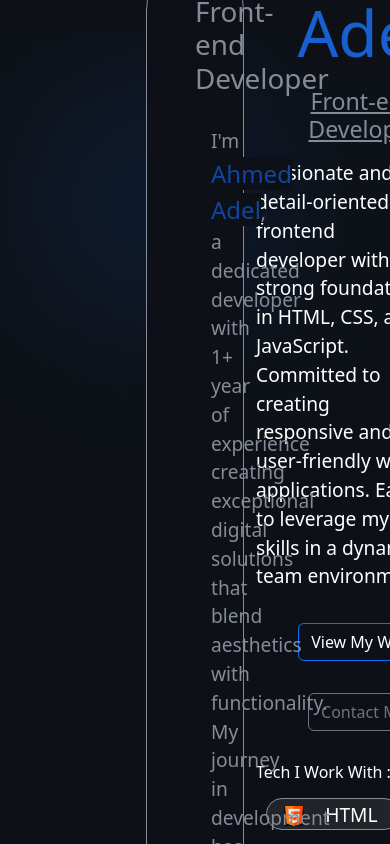
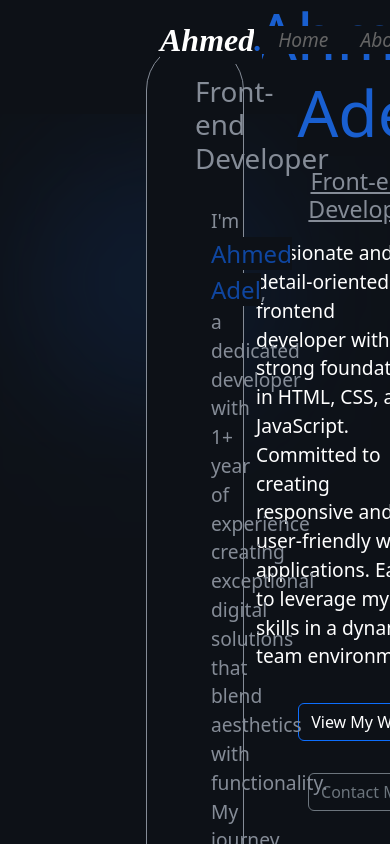
Before and after one commit to AhmedAdeel4/My_Portfolio, a React (Create React App) app: page / in a window 390 px wide. Shown: the top 844 px of the page. Built offline with nearby package versions, Linux system fonts and the light colour scheme.

Commit message:
Update navbar media query

```diff
--- a/src/App.js
+++ b/src/App.js
@@ -8,7 +8,7 @@ function App() {
   return (
     <div className="App">
       <BrowserRouter>
-        {/* <Header /> */}
+        <Header />
         <Routes>
           <Route path="/" element={<Layout />}>
             <Route index element={<Home />} />
```
